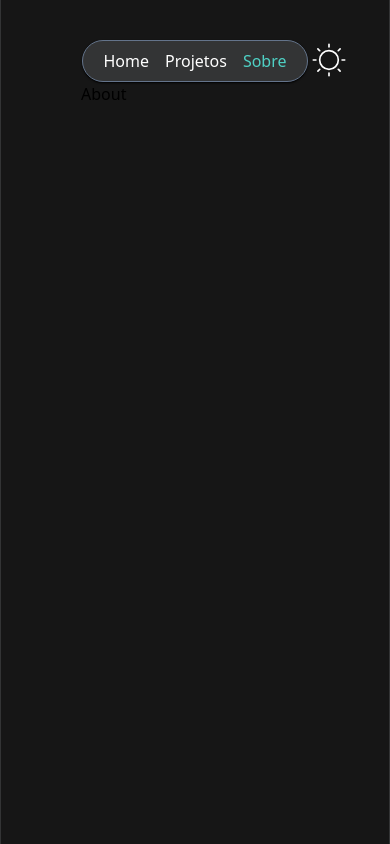
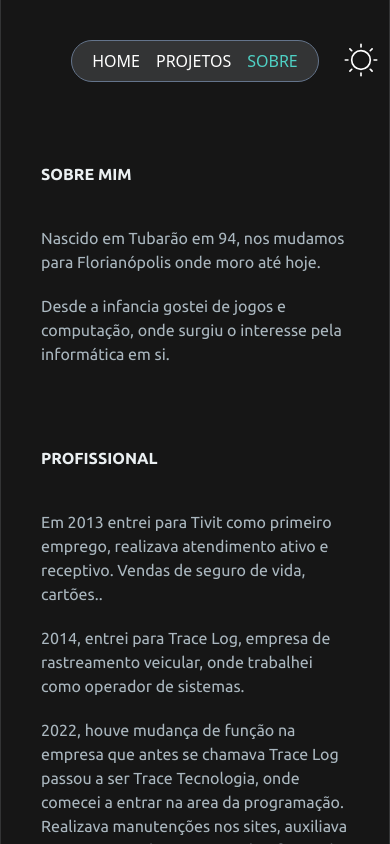
Before and after one commit to jmitsuu/profileport, a React (Vite) app: page /about in a window 390 px wide. Shown: the top 844 px of the page. Built offline with nearby package versions, Linux system fonts and the light colour scheme.

Commit message:
feature:fixed home page for mobiles

```diff
--- a/package.json
+++ b/package.json
@@ -4,7 +4,7 @@
   "version": "0.0.0",
   "type": "module",
   "scripts": {
-    "dev": "vite",
+    "dev": "vite --host",
     "build": "tsc -b && vite build",
     "lint": "eslint . --ext .ts,.tsx",
     "preview": "vite preview"
--- a/src/App.tsx
+++ b/src/App.tsx
@@ -5,7 +5,7 @@ import { Container } from './layout/Container';
 function App() {
   return (
     <main className=" min-h-screen bg-black dark:bg-slate-100 ">
-      <div className=" h-full bg-tecHeavy dark:bg-white flex flex-col relative  border-x-[0.1em]  border-tecMedium dark:border-tecSuperLight md:w-[1300px] mx-auto min-h-screen  ">
+      <div className=" h-full bg-tecHeavy dark:bg-white flex flex-col relative  border-x-[0.1em]  border-tecMedium dark:border-tecSuperLight md:w-[1300px] w-full mx-auto min-h-screen  ">
         <Header />
         <Container>
           <Outlet />
--- a/src/components/AboutMe.tsx
+++ b/src/components/AboutMe.tsx
@@ -168,9 +168,9 @@ export function AboutMe() {
           );
         })}
         <div className="m-auto  flex md:mt-24 bg-tecMedium transition-all hover:bg-tecMediumLight/10 dark:bg-tecLight w-full rounded-xl ">
-          <button className=" w-full h-full text-tecLight  dark:text-tecHeavy  py-2 rounded-2xl flex items-center justify-center gap-2">
+          <a href='https://drive.google.com/uc?export=download&id=1KOpnKQNc35JVGGhB6eCca6Y_ONmvfdk6' className=" w-full h-full text-tecLight  dark:text-tecHeavy  py-2 rounded-2xl flex items-center justify-center gap-2">
             Download CV <IoArrowDown />
-          </button>
+          </a>
         </div>
       </div>
     </div>
--- a/src/components/Content.tsx
+++ b/src/components/Content.tsx
@@ -7,11 +7,11 @@ export function Content({
   content,
 }: typeContent) {
   return (
-    <main className="md:w-[880px]  my-10 ">
-      <h1 className="text-white dark:text-tecHeavy font-bold md:text-[4rem] text-pretty ">
+    <main className="md:w-[980px] w-full  md:mb-10">
+      <h1 className="text-white  my-10  dark:text-tecHeavy font-bold md:text-[3rem] text-3xl text-pretty ">
         {title}
       </h1>
-      <p className="text-tecLight dark:text-tecMedium mt-5 text-2xl text-pretty">
+      <p className="text-tecLight dark:text-tecMedium mt-5 md:text-2xl text-xl">
         {content}
       </p>
     </main>
--- a/src/components/Header.tsx
+++ b/src/components/Header.tsx
@@ -21,11 +21,11 @@ export function Header() {
   const { darkMode, toggleDarkMode } = useTheme();
   return (
     <header className="w-full flex justify-center relative">
-      <nav className="flex items-center px-5 py-2 mt-10 rounded-full  bg-tecMedium dark:bg-white  shadow-sm shadow-black justify-center gap-x-4 border border-slate-500 ">
+      <nav className="flex items-center px-5 py-2 mt-10 rounded-full  bg-tecMedium dark:bg-white  justify-center gap-x-4 border border-slate-500 ">
         {routeLink.map((link) => {
           return (
             <NavLink
-              className={`dark:text-black text-white`}
+              className={`dark:text-black text-white uppercase`}
               style={({ isActive }) => ({
                 color: isActive ? '#4fd1c5' : '',
               })}
@@ -37,7 +37,7 @@ export function Header() {
           );
         })}
       </nav>
-      <div className="absolute right-10 top-10 text-white">
+      <div className="absolute md:right-10 right-2 top-10 text-white">
         {darkMode ? (
           <MdOutlineDarkMode
             className="w-10 h-10 cursor-pointer dark:text-black"
--- a/src/components/Skills.tsx
+++ b/src/components/Skills.tsx
@@ -32,7 +32,7 @@ const devImages = [
 ];
 export function Skills() {
   return (
-    <div className="transition-all my-20 ">
+    <div className="transition-all md:my-20 ">
       <h1 className="text-white dark:text-tecHeavy font-bold text-[2rem] text-pretty uppercase mb-10">
         Habilidades
       </h1>
@@ -42,14 +42,14 @@ export function Skills() {
           return (
             <div
               key={img.textAlt}
-              className="relative flex justify-center  items-center md:h-72 md:w-96  bg-black rounded-3xl "
+              className="relative flex justify-center w-full h-60 mx-auto md:mb-0 mb-8  items-center  bg-black rounded-3xl "
             >
               <img
                 className="w-full h-full rounded-3xl  blur-sm cursor-pointer  "
                 alt={img.textAlt}
                 src={img.img}
               />
-              <div className="md:text-2xl font-bold absolute rounded-3xl justify-center flex flex-col items-center  z-50 md:p-8 uppercase bg-black/70 text-slate-300 ">
+              <div className="md:text-2xl font-bold absolute md:rounded-3xl rounded-2xl justify-center flex flex-col items-center   z-50 md:p-8 p-6 uppercase bg-black/70 text-slate-300 ">
                 {img.icon}
                 <h1>{img.title}</h1>
               </div>
--- a/src/components/SocialMedia.tsx
+++ b/src/components/SocialMedia.tsx
@@ -36,7 +36,7 @@ const social = [
 ];
 export function SocialMedia() {
   return (
-    <div className="flex gap-5 mb-40 ">
+    <div className="flex gap-5 md:mb-40 mb-10 ">
       {social.map((icon) => {
         return (
           <a
--- a/src/layout/Container.tsx
+++ b/src/layout/Container.tsx
@@ -3,7 +3,7 @@ interface element{
 }
 export function Container({children}:element){
   return(
-    <div className=" min-h-screen px-20  ">
+    <div className=" min-h-screen md:px-20 px-10  ">
  {children}
   </div>
   )
--- a/src/pages/About.tsx
+++ b/src/pages/About.tsx
@@ -1,3 +1,47 @@
 export function About() {
-  return <div>About</div>;
+  return (
+    <section className="flex w-full h-full items-center justify-center mb-10">
+      <div>
+        <article className="mt-20 space-y-5">
+          <h2 className="text-tecSuperLight dark:text-tecHeavy uppercase font-bold md:text-5xl mb-10">
+            Sobre mim
+          </h2>
+          <p className="text-tecLight dark:text-tecMedium md:text-2xl">
+            Nascido em Tubarão em 94, nos mudamos
+            para Florianópolis onde moro até hoje.
+          </p>
+          <p className="text-tecLight dark:text-tecMedium md:text-2xl">
+            Desde a infancia gostei de jogos e
+            computação, onde surgiu o interesse
+            pela informática em si.
+          </p>
+        </article>
+        <article className="mt-20 space-y-5">
+          <h2 className="text-tecSuperLight dark:text-tecHeavy uppercase font-bold md:text-5xl mb-10">
+            Profissional
+          </h2>
+          <p className="text-tecLight dark:text-tecMedium md:text-2xl">
+            Em 2013 entrei para Tivit como
+            primeiro emprego, realizava
+            atendimento ativo e receptivo. Vendas
+            de seguro de vida, cartões..
+          </p>
+          <p className="text-tecLight dark:text-tecMedium md:text-2xl">
+            2014, entrei para Trace Log, empresa
+            de rastreamento veicular, onde
+            trabalhei como operador de sistemas.
+          </p>
+          <p className="text-tecLight dark:text-tecMedium md:text-2xl">
+            2022, houve mudança de função na
+            empresa que antes se chamava Trace Log
+            passou a ser Trace Tecnologia, onde
+            comecei a entrar na area da
+            programação. Realizava manutenções nos
+            sites, auxiliava na integração da API
+            com a plataforma de rastreamento.
+          </p>
+        </article>
+      </div>
+    </section>
+  );
 }
--- a/src/pages/Home.tsx
+++ b/src/pages/Home.tsx
@@ -6,12 +6,12 @@ import { SocialMedia } from '../components/SocialMedia';
 export function Home() {
   return (
     <section className="mt-10 h-full w-full pb-10 m-y-5">
-      <div className="md:w-28 md:h-28 rounded-full bg-slate-300">
+      <div className="md:w-36 md:h-36 flex justify-center items-center border-2 border-tecMediumLight dark:border-tecHeavy rounded-full bg-slate-300">
         <img
           alt="profile"
-          className="md:w-28 md:h-28 rounded-full"
-          width={112}
-          height={112}
+          className=" rounded-full md:w-36 md:h-36 w-full"
+          width={144}
+          height={144}
           src="https://avatars.githubusercontent.com/u/78458400?s=400&u=f3472c0310230a7b10a44d530d0e1de1c88d59a5&v=4"
         />
       </div>
```
